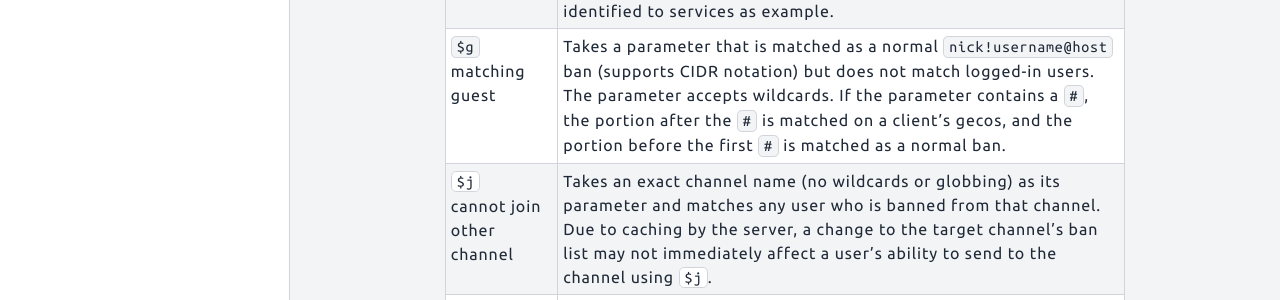
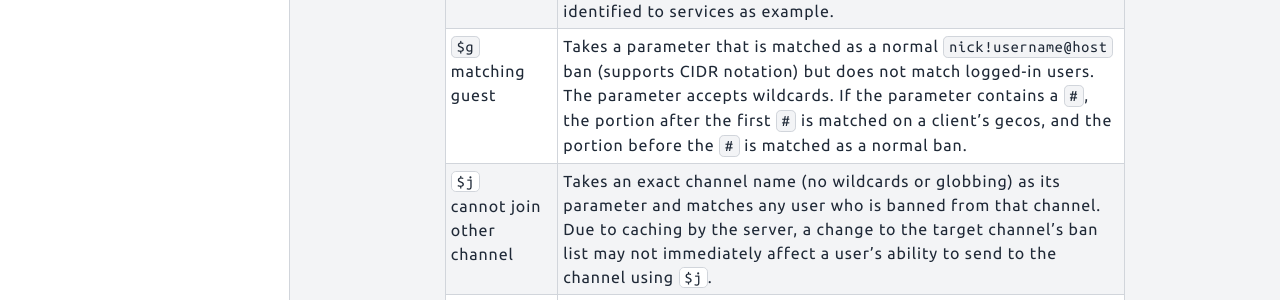
Before and after one commit to Libera-Chat/libera-chat.github.io, a Jekyll site: the page built from content/_guides/channelmodes.md, in a window 1280 px wide and 900 px high, scrolled down 3871 px. Shown: the part 174-474 px from the top of the window. Built offline with Jekyll 4.4.1, drawn with Linux system fonts in a browser that asks for light colours.

Commit message:
Tweak wording for consistency

```diff
--- a/_data/extbans.yml
+++ b/_data/extbans.yml
@@ -11,8 +11,8 @@
     Takes a parameter that is matched as a normal `nick!username@host` ban
     (supports CIDR notation) but does not match logged-in users.
     The parameter accepts wildcards. If the parameter contains a `#`,
-    the portion after the `#` is matched on a client's gecos,
-    and the portion before the first `#` is matched as a normal ban.
+    the portion after the first `#` is matched on a client's gecos,
+    and the portion before the `#` is matched as a normal ban.
 - type: $j
   name: cannot join other channel
   description: |
```
